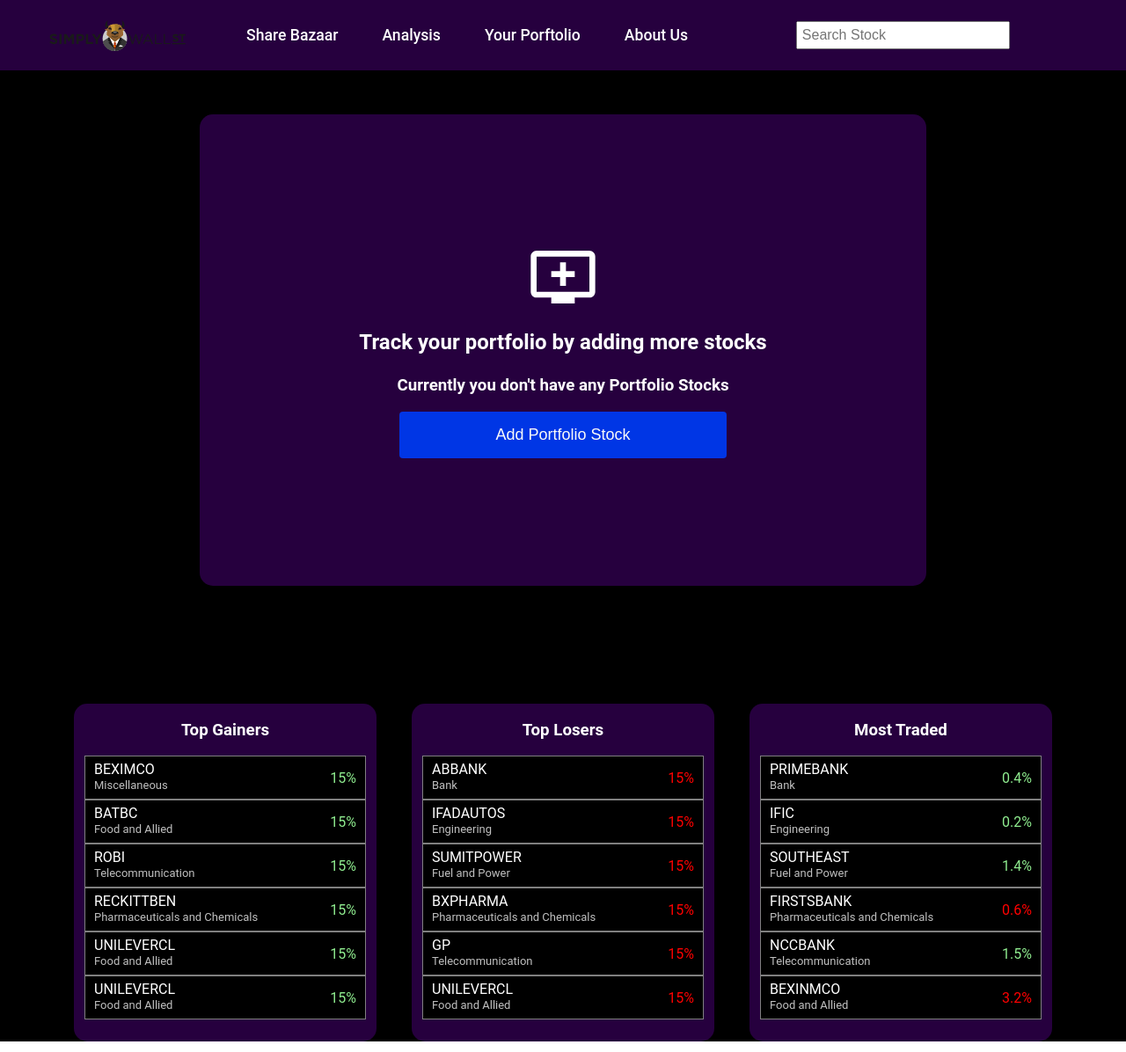
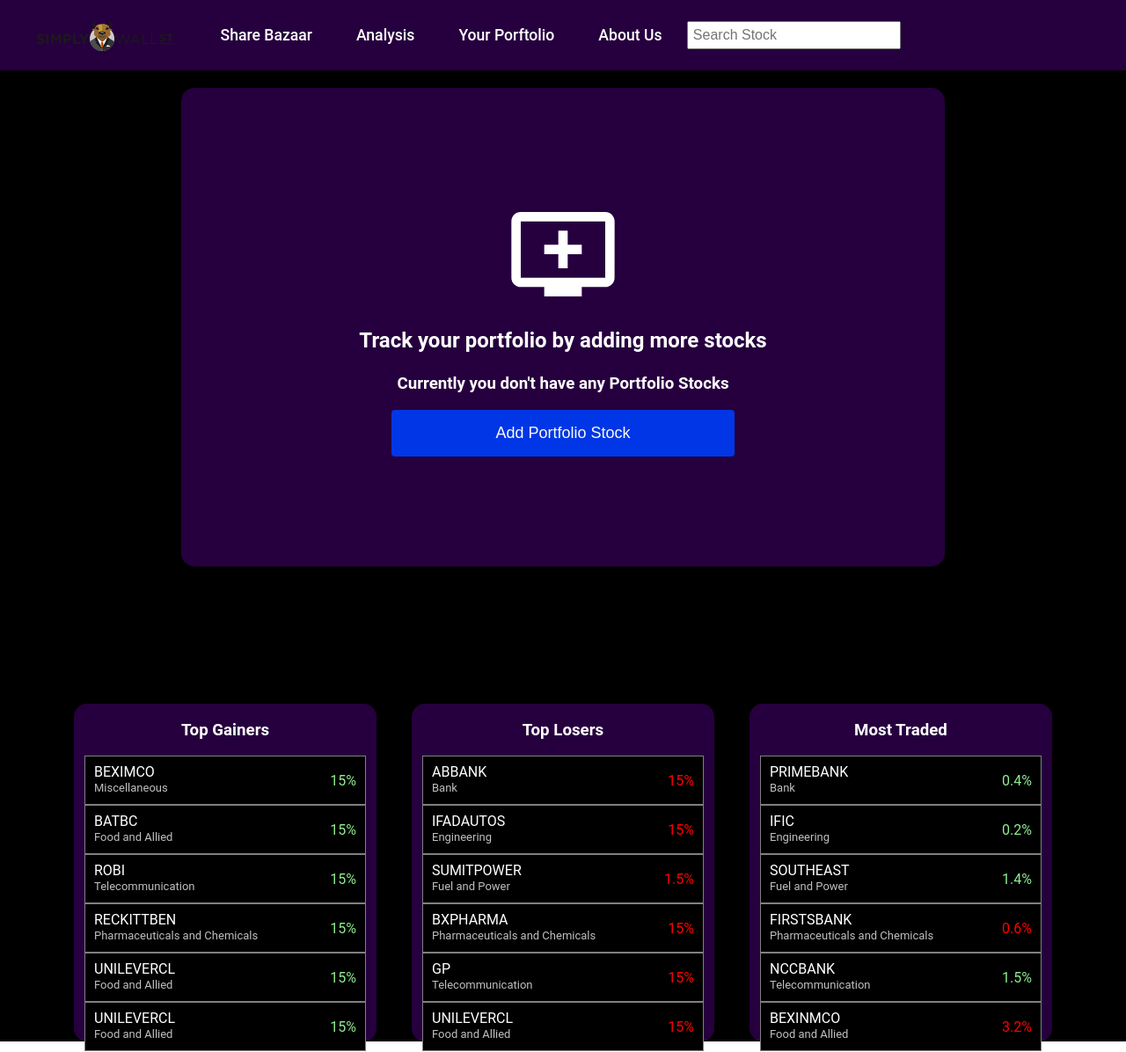
Before and after one commit to freelancerMahir/Share-Bazaar, a React (Create React App) app: page /dashboard in a window 1280 px wide. Shown: the whole page at 88% size. Built offline with nearby package versions, Linux system fonts and the light colour scheme.

Commit message:
commited

```diff
--- a/package.json
+++ b/package.json
@@ -8,6 +8,7 @@
     "@testing-library/jest-dom": "^5.11.4",
     "@testing-library/react": "^11.1.0",
     "@testing-library/user-event": "^12.1.10",
+    "firebase": "^8.6.1",
     "react": "^17.0.2",
     "react-dom": "^17.0.2",
     "react-router-dom": "^5.2.0",
--- a/src/components/Dashboard.js
+++ b/src/components/Dashboard.js
@@ -70,7 +70,7 @@ function Dashboard() {
 		},
 		{
 			name:"SUMITPOWER",
-			by:"15%",
+			by:"1.5%",
 			type:"Fuel and Power"
 		},
 		{
@@ -141,7 +141,7 @@ function Dashboard() {
 							<a>About Us</a>
 						</Anchors>
 						<Search placeholder="Search Stock"/>
-						<SignOut style={{marginLeft: '100px'}}>
+						<SignOut>
 							<AvatarImg src={sessionStorage.getItem("ProfilePic")}/>
 							<DropDown>
 					              <span onClick={signout}>Sign out</span>
@@ -153,7 +153,87 @@ function Dashboard() {
 					<Portfoliograph>
 						<AddToQueueIcon style={{
 							color:"#fff",
-							fontSize: '80px',
+							fontSize: '10vw',
+						}}/>
+						<h2>Track your portfolio by adding more stocks</h2>
+						<h3>Currently you don't have any Portfolio Stocks</h3>
+						<AddPortfolioStock>Add Portfolio Stock</AddPortfolioStock>
+					</Portfoliograph>
+				</Portfoliogrowth>
+				<MarketCover>
+					<CurrentMarket>
+						<TopGainers>
+
+							<TableTalk>
+								<h3>Top Gainers</h3>
+								{topgainers.map((ele) => (
+									<TableElements key={ele.name}>
+										<TableElementsSub>
+											<CompanyName>{ele.name}</CompanyName>
+											<Industry>{ele.type}</Industry>
+										</TableElementsSub>
+										<Percentage style={{color:"lightgreen"}}>{ele.by}</Percentage>
+									</TableElements>
+								))}
+							</TableTalk>
+						</TopGainers>
+						<TopGainers>
+							<h3>Top Losers</h3>
+							<TableTalk>
+								{toplosers.map((ele) => (
+									<TableElements>
+										<TableElementsSub>
+											<CompanyName>{ele.name}</CompanyName>
+											<Industry>{ele.type}</Industry>
+										</TableElementsSub>
+										<Percentage style={{color:'red'}}>{ele.by}</Percentage>
+									</TableElements>
+								))}
+							</TableTalk>
+						</TopGainers>
+						<TopGainers>
+							<h3>Most Traded</h3>
+							<TableTalk>
+								{mosttraded.map((ele) => (
+									<TableElements>
+										<TableElementsSub>
+											<CompanyName>{ele.name}</CompanyName>
+											<Industry>{ele.type}</Industry>
+										</TableElementsSub>
+										<Percentage style={{color:ele.poschange}}>{ele.by}</Percentage>
+									</TableElements>
+								))}
+							</TableTalk>
+						</TopGainers>
+					</CurrentMarket>
+				</MarketCover>
+			</Container>
+
+
+
+
+
+
+
+
+
+
+			<Mobile>
+				<Nav>
+					<Logo src="./images/Logomobile.svg.png"/>
+					<Search placeholder="Search Stock"/>
+					<SignOut style={{marginLeft: ''}}>
+							<AvatarImg src={sessionStorage.getItem("ProfilePic")}/>
+							<DropDown>
+					              <span onClick={signout}>Sign out</span>
+					        </DropDown>
+			    	</SignOut>
+				</Nav>
+				<Portfoliogrowth>
+					<Portfoliograph>
+						<AddToQueueIcon style={{
+							color:"#fff",
+							fontSize: '10vw',
 						}}/>
 						<h2>Track your portfolio by adding more stocks</h2>
 						<h3>Currently you don't have any Portfolio Stocks</h3>
@@ -206,14 +286,27 @@ function Dashboard() {
 						</TopGainers>
 					</CurrentMarket>
 				</MarketCover>
-			</Container>
+			</Mobile>
 		</div>
 	)
 }
+const Mobile = styled.div`
+	display: none;
+	background-color: black;
+	width: 100%;
+	height: 1000vh;
+	@media (max-width: 610px){
+		display: block;
+	}
+	font-family: Roboto, -apple-system, system-ui, BlinkMacSystemFont, "Segoe UI", "Helvetica Neue", Arial, sans-serif;
+`
 
 
 const Percentage = styled.p`
 	margin-right: 10px;
+	@media (max-width: 680px){
+		font-size: 8px;
+	}
 `
 
 
@@ -225,12 +318,18 @@ const Industry = styled.p`
 	@media (max-width: 1000px){
 		font-size: 10px;
 	}
+	@media (max-width: 680px){
+		font-size: 6px;
+	}
 `
 
 const CompanyName = styled.p`
 	margin: 10px;
 	margin-bottom: 0;
 	font-size: 16px;
+	@media (max-width: 680px){
+		font-size: 10px;
+	}
 `
 
 
@@ -245,15 +344,65 @@ const TableElements = styled.div`
 	justify-content: space-between;
 	align-items: center;
 	width: 100%;
-	height: 50px;
+	height: 7vh;
 	background-color: black;
-	padding-top: 4px;
-	padding-bottom: 4px;
 	border: 1px solid gray;
+	@media (max-width: 680px){
+		height: 30px;
+	}
+	@media (max-width: 610px) {
+	}
 `
 
+
+const MarketCover = styled.div`
+	display: flex;
+	justify-content: center;
+	margin-top: 0px;
+`
+
+const TopGainers = styled.div`
+	width: 30%;
+	height: 100%;
+	background-color: #26003eff;
+	margin: 20px;
+	border-radius: 15px;
+	color: white;
+	@media (max-width: 680px){
+		height: 60%;
+	}
+	h3 {
+		text-align: center;
+		@media (max-width: 680px){
+			font-size: 12px;
+		}
+	}
+	@media (max-width: 610px) {
+		width: 100%;
+		height: 80%;
+	}
+`
+
+
+const CurrentMarket = styled.div`
+	display: flex;
+	width: 90%;
+	height: 24rem;
+	background-color: ;
+	justify-content: center;
+	align-items: center;
+	@media (max-width: 610px) {
+		flex-direction: column;
+	}
+	@media (max-width: 610px){
+		margin-top: 130px;
+	}
+`
+
+
+
+
 const TableElementsSub = styled.div`
-	position: relative;
 `
 
 const DropDown = styled.div`
@@ -283,43 +432,14 @@ const DropDown = styled.div`
 
 const SignOut = styled.div`
 	height: 60%;
+	width: 10%;
 	&:hover {
 		${DropDown} {
 	      opacity: 1;
 	      transition-duration: 1s;
 	    }
 	}
-`
 
-
-
-const MarketCover = styled.div`
-	display: flex;
-	justify-content: center;
-	margin-top: 0px;
-`
-
-const TopGainers = styled.div`
-	width: 30%;
-	height: 100%;
-	background-color: #26003eff;
-	margin: 20px;
-	border-radius: 15px;
-	color: white;
-
-	h3 {
-		text-align: center;
-	}
-`
-
-
-const CurrentMarket = styled.div`
-	display: flex;
-	width: 90%;
-	height: 24rem;
-	background-color: ;
-	justify-content: center;
-	align-items: center;
 `
 
 
@@ -341,6 +461,12 @@ const AddPortfolioStock = styled.button`
 		background-color: #0483ee;
 		cursor: pointer;
 	}
+	@media (max-width: 830px) {
+		font-size: 10px;
+	}
+	@media (max-width: 610px) {
+		padding: 5px;
+	}
 `
 
 const Portfoliograph = styled.div`
@@ -360,16 +486,29 @@ const Portfoliograph = styled.div`
 	h2 {
 		margin-bottom: 5px;
 	}
+	@media (max-width: 610px) {
+		width: 100%;
+		h3, h2 {
+			font-size: 3.5vw;
+		}
+	}
 `
 
 const Portfoliogrowth = styled.div`
 	display: flex;
 	justify-content: center;
-	padding: 50px;
+	padding: 20px;
 	width: 100%;
 	height: 90vh;
-	padding-bottom: 0;
 	margin-bottom: 0;
+	@media (max-width: 830px) {
+		font-size: 10px;
+		height: 60vh;
+	}
+	@media (max-width: 610px) {
+		font-size: 8px;
+		height: 50vh;
+	}
 `
 
 const Container = styled.div`
@@ -390,6 +529,9 @@ const Container = styled.div`
 	a,button {
 		transition: all 0.3s ease 0s;
 	}
+	@media (max-width: 610px){
+		display: none;
+	}
 `
 
 const Nav = styled.div`
@@ -398,8 +540,7 @@ const Nav = styled.div`
 	align-items: center;
 	width: 100%;
 	height: 10vh;
-	background-color: #26003eff;
-`
+	background-color: #26003eff;`
 
 const InnerNav = styled.div`
 	display: flex;
@@ -410,7 +551,7 @@ const InnerNav = styled.div`
 
 const Logo = styled.img`
 	flex: 0.25;
-	width: 150px;
+	width: 10vw;
 	height: 35px;
 `
 
@@ -423,21 +564,34 @@ const Anchors = styled.div`
 		margin-right: 25px;
 		margin-left: 25px;
 		color: #fff;
+		@media (max-width: 1200px){
+			font-size: 13px;
+		}
 		@media (max-width: 1000px){
-			font-size: 10px;
+			font-size: 9px;
+		}
+		@media (max-width: 830px) {
+			display: none;
 		}
 	}
 	height: 100%;
-	@media (max-width: 830px) {
-		a {
-			display: none;
-		}
-	}
 `
 
 const Search = styled.input`
 	width: 20%;
 	font-size: 16px;
+	@media (max-width: 1200px){
+		font-size: 13px;
+	}
+	@media (max-width: 1000px){
+		font-size: 9px;
+	}
+	@media (max-width: 830px) {
+		width: 60%;
+		font-size: 11px;
+		margin-left: 8vw;
+	}
+	margin-right: 8vw;
 	padding: 5px;
 	&:focus {
 		border: 2px solid silver;
```
Also changed, not shown: public/images/Logomobile.svg.png (added), 1 other file (tests, documents, lock files or other folders).
